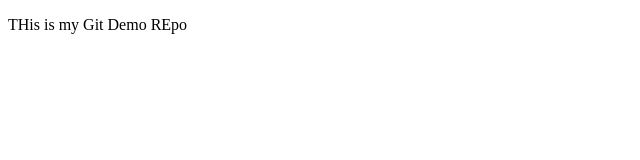
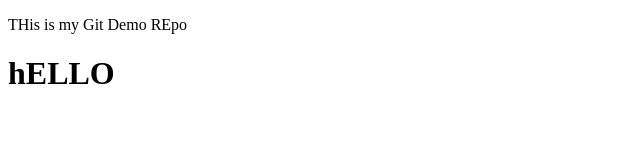
Before and after one commit to Mohammed-Amaan-Ansari/LocalRepo, a plain HTML site: page index.html in a window 1280 px wide. Shown: the whole page, without its empty margins (0-640 px from the left). Drawn offline with Linux system fonts and the light colour scheme.

Commit message:
H1 Added

```diff
--- a/index.html
+++ b/index.html
@@ -7,5 +7,6 @@
 </head>
 <body>
     <p> THis is my Git Demo REpo</p>
+    <H1>hELLO</H1>
 </body>
 </html>
```
